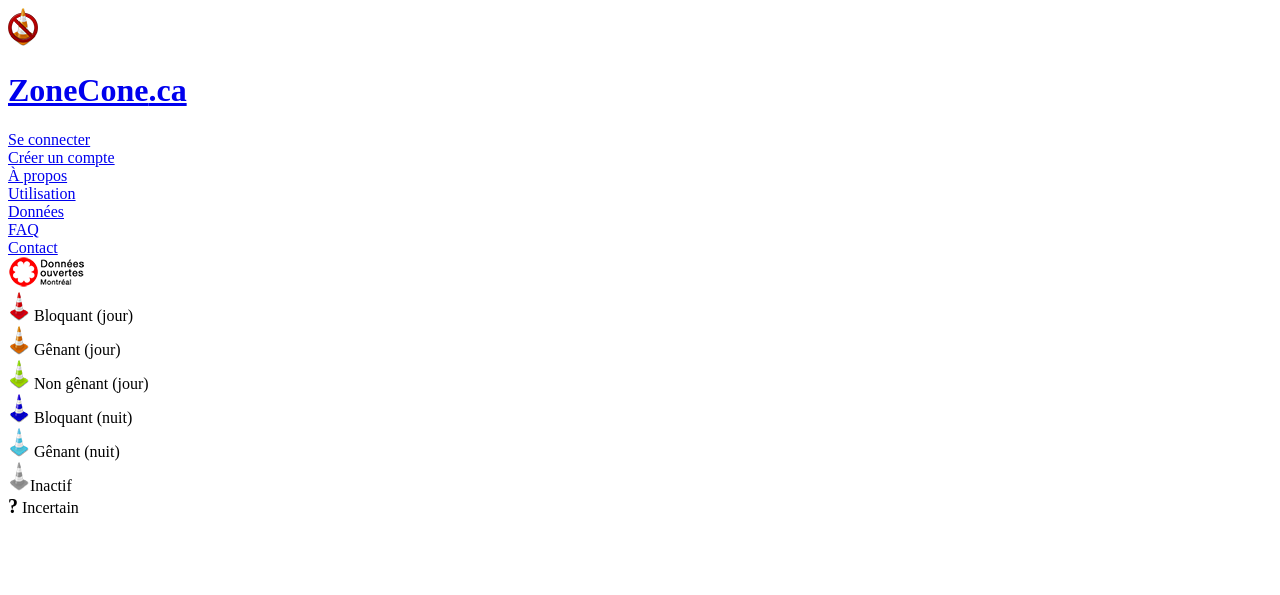
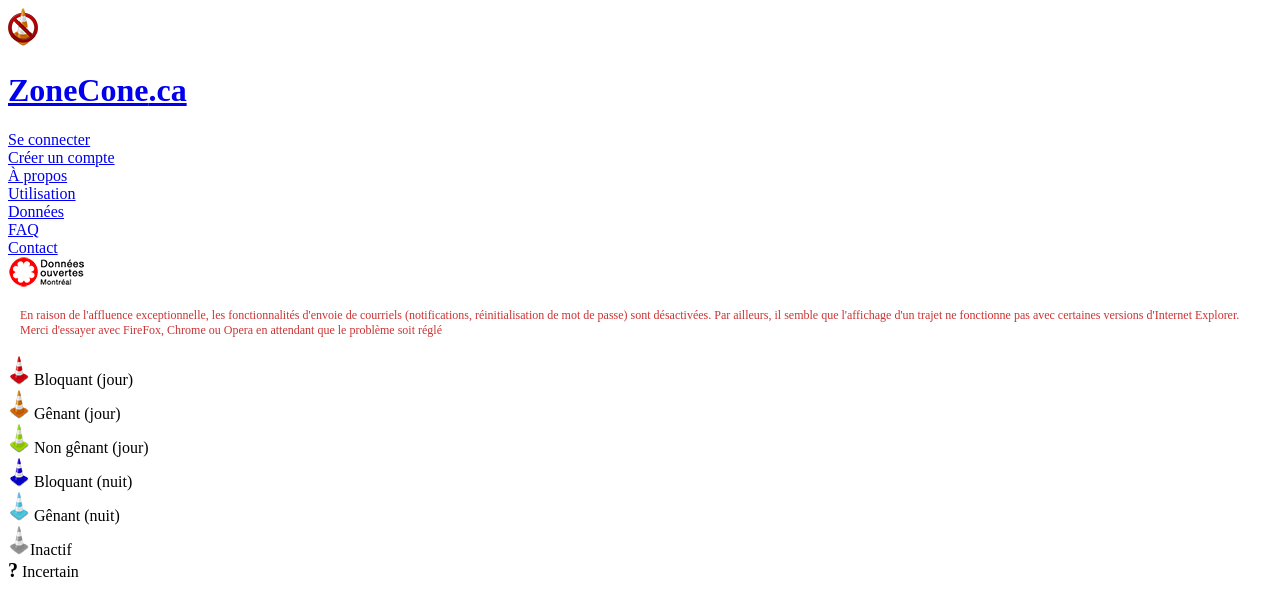
Before and after one commit to open511/zonecone, a PHP site: template apps/frontend/templates/layout.php in a window 1280 px wide. Shown: the top 595 px of the page. Run offline with PHP 8.4, Linux system fonts and the light colour scheme; the template is opened without the code that fills it, so the values that code supplies are empty; some libraries are stand-ins or nearby versions.

Commit message:
add warning messagewq

```diff
--- a/apps/frontend/templates/layout.php
+++ b/apps/frontend/templates/layout.php
@@ -113,6 +113,7 @@
 
 		</div>
 		<div class="ui-layout-west">
+
                                 <?php if ($sf_user->isAuthenticated()): ?>
                         <div id="menu">
                                 <div id="m-routes"><a href="#routes" onclick="showContent('my-routes')">Trajets sauvegardés</a></div>
@@ -122,7 +123,9 @@
                         </div>
                        <?php endif; ?>
 
-
+<div style="padding: 5px 12px;">
+<p style="color: #c33; font-size: 12px">En raison de l'affluence exceptionnelle, les fonctionnalités d'envoie de courriels (notifications, réinitialisation de mot de passe) sont désactivées. Par ailleurs, il semble que l'affichage d'un trajet ne fonctionne pas avec certaines versions d'Internet Explorer. Merci d'essayer avec FireFox, Chrome ou Opera en attendant que le problème soit réglé</p>
+</div>
 			<div id="panels">
 				<?php if ($sf_user->isAuthenticated() == 1 ): ?>
 				<div class="panel" id ="new-route">
```
